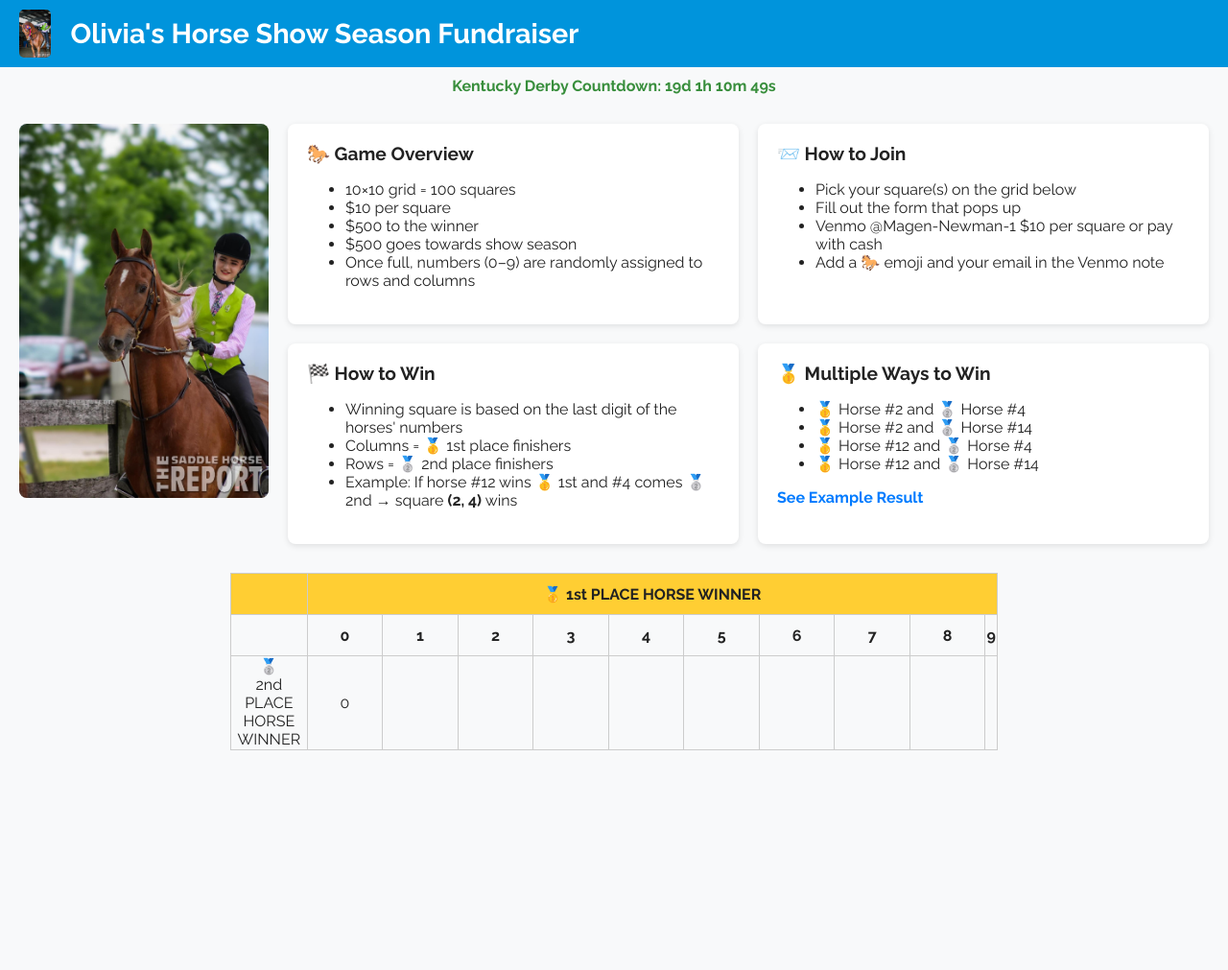
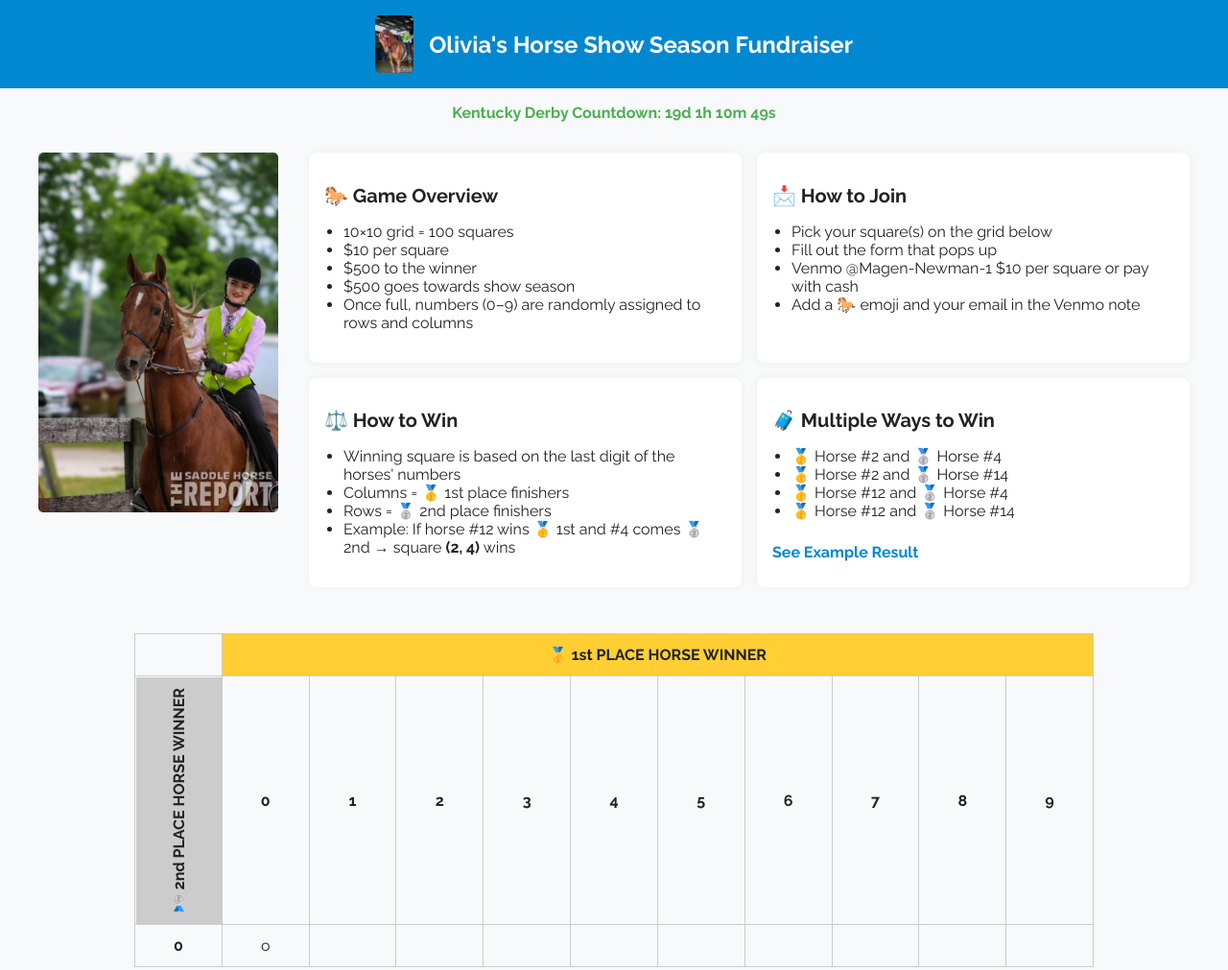
Before and after one commit to DonNewman625/olivia-fundraiser, a plain HTML site: page index.html in a window 1280 px wide. Shown: the whole page at 96% size. Before the commit the page ends 812 px from the top, so only its background shows below. Drawn offline with Linux system fonts and the light colour scheme.

Commit message:
Update index.html

```diff
--- a/index.html
+++ b/index.html
@@ -4,7 +4,7 @@
   <meta charset="UTF-8" />
   <meta name="viewport" content="width=device-width, initial-scale=1.0" />
   <title>Olivia's Horse Show Fundraiser</title>
-  <link href="https://fonts.googleapis.com/css2?family=Raleway:wght@400;700&display=swap" rel="stylesheet" />
+  <link href="https://fonts.googleapis.com/css2?family=Raleway:wght@400;700&display=swap" rel="stylesheet">
   <style>
     body {
       margin: 0;
@@ -12,131 +12,111 @@
       background-color: #f8f9fa;
       color: #222;
     }
-    header {
-      background-color: #0094dc;
-      color: white;
+    .top-banner {
+      background-color: #0288d1;
+      padding: 1rem 0;
+    }
+    .top-banner-content {
       display: flex;
       align-items: center;
-      padding: 10px 20px;
+      justify-content: center;
+      gap: 1rem;
     }
-    header img {
-      height: 50px;
-      margin-right: 20px;
+    .top-banner img {
+      height: 60px;
       border-radius: 5px;
     }
-    header h1 {
+    .top-banner h1 {
+      color: white;
       margin: 0;
-      font-size: 1.8rem;
+      font-size: 1.5rem;
     }
     .countdown {
       text-align: center;
-      padding: 10px;
-      color: #388e3c;
-      font-weight: 600;
+      margin: 1rem 0;
+      color: #4CAF50;
+      font-weight: bold;
     }
     .content {
-      display: flex;
-      margin: 20px;
+      display: grid;
+      grid-template-columns: 250px 1fr;
+      gap: 2rem;
+      max-width: 1200px;
+      margin: auto;
+      padding: 1rem;
     }
-    .sidebar {
-      flex: 0 0 260px;
-      margin-right: 20px;
+    .left-image img {
+      width: 100%;
+      border-radius: 5px;
     }
-    .sidebar img {
-      width: 100%;
-      border-radius: 8px;
-    }
-    .info {
-      flex: 1;
+    .info-grid {
       display: grid;
-      grid-template-columns: 1fr 1fr;
-      gap: 20px;
+      grid-template-columns: repeat(2, 1fr);
+      gap: 1rem;
     }
     .card {
       background-color: white;
-      padding: 20px;
+      padding: 1rem;
       border-radius: 8px;
-      box-shadow: 0 2px 6px rgba(0,0,0,0.1);
+      box-shadow: 0 0 10px rgba(0, 0, 0, 0.05);
     }
     .card h2 {
-      margin-top: 0;
-      font-size: 1.2rem;
+      font-size: 1.25rem;
+      margin-bottom: 0.5rem;
+    }
+    .card ul {
+      padding-left: 1.25rem;
+    }
+    .see-example {
+      color: #0288d1;
+      font-weight: bold;
+      display: inline-block;
+      margin-top: 0.5rem;
+      cursor: pointer;
     }
     .grid-wrapper {
-      margin: 30px auto;
-      max-width: 800px;
+      max-width: 1000px;
+      margin: 2rem auto;
     }
     table {
       border-collapse: collapse;
       width: 100%;
+      text-align: center;
     }
     th, td {
       border: 1px solid #ccc;
-      text-align: center;
-      width: 10%;
-      height: 40px;
+      padding: 0.75rem;
+      min-width: 40px;
     }
-    .gold-banner th {
-      background: #ffce33;
+    .top-banner-label {
+      background-color: #ffcf33;
       font-weight: bold;
     }
-    .silver-banner td {
-      background: #ccc;
+    .left-banner-label {
+      background-color: #ccc;
       font-weight: bold;
-      writing-mode: vertical-rl;
-      text-orientation: mixed;
-    }
-    .square {
-      background: #f4f4f4;
-      cursor: pointer;
-    }
-    .modal {
-      display: none;
-      position: fixed;
-      z-index: 1000;
-      top: 0;
-      left: 0;
-      width: 100%;
-      height: 100%;
-      background: rgba(0,0,0,0.6);
-    }
-    .modal-content {
-      background: white;
-      margin: 10% auto;
-      padding: 20px;
-      border-radius: 8px;
-      max-width: 600px;
-      position: relative;
-    }
-    .modal-content img {
-      width: 100%;
-    }
-    .close {
-      position: absolute;
-      top: 10px;
-      right: 15px;
-      font-size: 24px;
-      cursor: pointer;
-    }
-    a.button {
-      color: #007bff;
-      cursor: pointer;
-      font-weight: bold;
+      writing-mode: vertical-lr;
+      transform: rotate(180deg);
     }
   </style>
 </head>
 <body>
-  <header>
-    <img src="olivia2.jpg" alt="Olivia smiling">
-    <h1>Olivia's Horse Show Season Fundraiser</h1>
-  </header>
-  <div class="countdown">Kentucky Derby Countdown: 19d 1h 10m 49s</div>
+  <div class="top-banner">
+    <div class="top-banner-content">
+      <img src="olivia2.jpg" alt="Olivia smiling on horse" />
+      <h1>Olivia's Horse Show Season Fundraiser</h1>
+    </div>
+  </div>
+
+  <div class="countdown">
+    Kentucky Derby Countdown: 19d 1h 10m 49s
+  </div>
 
   <div class="content">
-    <div class="sidebar">
-      <img src="olivia1.jpg" alt="Olivia riding her horse">
+    <div class="left-image">
+      <img src="olivia1.jpg" alt="Olivia riding her horse" />
     </div>
-    <div class="info">
+    <div class="info-grid">
       <div class="card">
         <h2>🐎 Game Overview</h2>
         <ul>
@@ -148,7 +128,7 @@
         </ul>
       </div>
       <div class="card">
-        <h2>📨 How to Join</h2>
+        <h2>📩 How to Join</h2>
         <ul>
           <li>Pick your square(s) on the grid below</li>
           <li>Fill out the form that pops up</li>
@@ -157,50 +137,44 @@
         </ul>
       </div>
       <div class="card">
-        <h2>🏁 How to Win</h2>
+        <h2>⚖️ How to Win</h2>
         <ul>
           <li>Winning square is based on the last digit of the horses' numbers</li>
           <li>Columns = 🥇 1st place finishers</li>
           <li>Rows = 🥈 2nd place finishers</li>
-          <li>Example: If horse #12 wins 🥇 1st and #4 comes 🥈 2nd → square <b>(2, 4)</b> wins</li>
+          <li>Example: If horse #12 wins 🥇 1st and #4 comes 🥈 2nd → square <strong>(2, 4)</strong> wins</li>
         </ul>
       </div>
       <div class="card">
-        <h2>🥇 Multiple Ways to Win</h2>
+        <h2>🧳 Multiple Ways to Win</h2>
         <ul>
           <li>🥇 Horse #2 and 🥈 Horse #4</li>
           <li>🥇 Horse #2 and 🥈 Horse #14</li>
           <li>🥇 Horse #12 and 🥈 Horse #4</li>
           <li>🥇 Horse #12 and 🥈 Horse #14</li>
         </ul>
-        <a class="button" onclick="document.getElementById('modal').style.display='block'">See Example Result</a>
+        <div class="see-example">See Example Result</div>
       </div>
     </div>
   </div>
 
   <div class="grid-wrapper">
     <table>
-      <tr class="gold-banner">
+      <tr>
         <th></th>
-        <th colspan="10">🥇 1st PLACE HORSE WINNER</th>
+        <th colspan="10" class="top-banner-label">🥇 1st PLACE HORSE WINNER</th>
       </tr>
       <tr>
-        <th></th>
+        <th class="left-banner-label">🥈 2nd PLACE HORSE WINNER</th>
         <th>0</th><th>1</th><th>2</th><th>3</th><th>4</th><th>5</th><th>6</th><th>7</th><th>8</th><th>9</th>
       </tr>
-      <!-- Grid rows -->
-      <tr><td rowspan="10" class="silver-banner">🥈<br>2nd<br>PLACE<br>HORSE<br>WINNER</td>
-        <td>0</td><td></td><td></td><td></td><td></td><td></td><td></td><td></td><td></td><td></td>
+      <!-- Example single row -->
+      <tr>
+        <th>0</th>
+        <td>o</td><td></td><td></td><td></td><td></td><td></td><td></td><td></td><td></td><td></td>
       </tr>
-      <!-- Repeat rows 1-9 as needed, omitted for brevity -->
+      <!-- You can add the other 9 rows similarly -->
     </table>
-  </div>
-
-  <div id="modal" class="modal">
-    <div class="modal-content">
-      <span class="close" onclick="document.getElementById('modal').style.display='none'">&times;</span>
-      <img src="horseshowfundraiser.png" alt="Example result grid" />
-    </div>
   </div>
 </body>
 </html>
```
